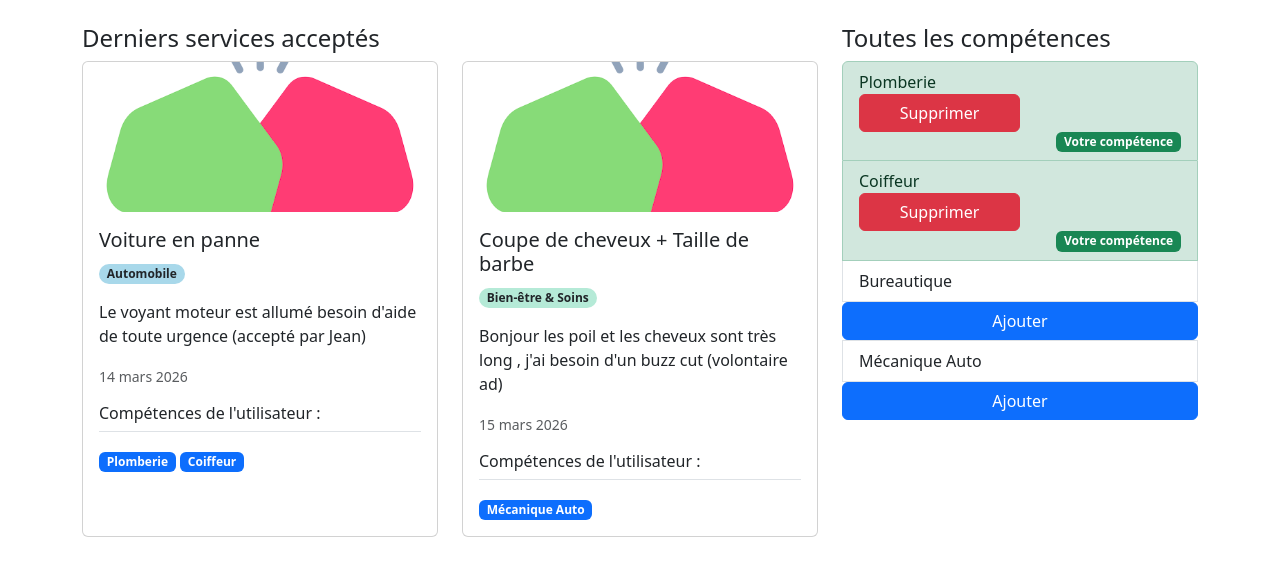
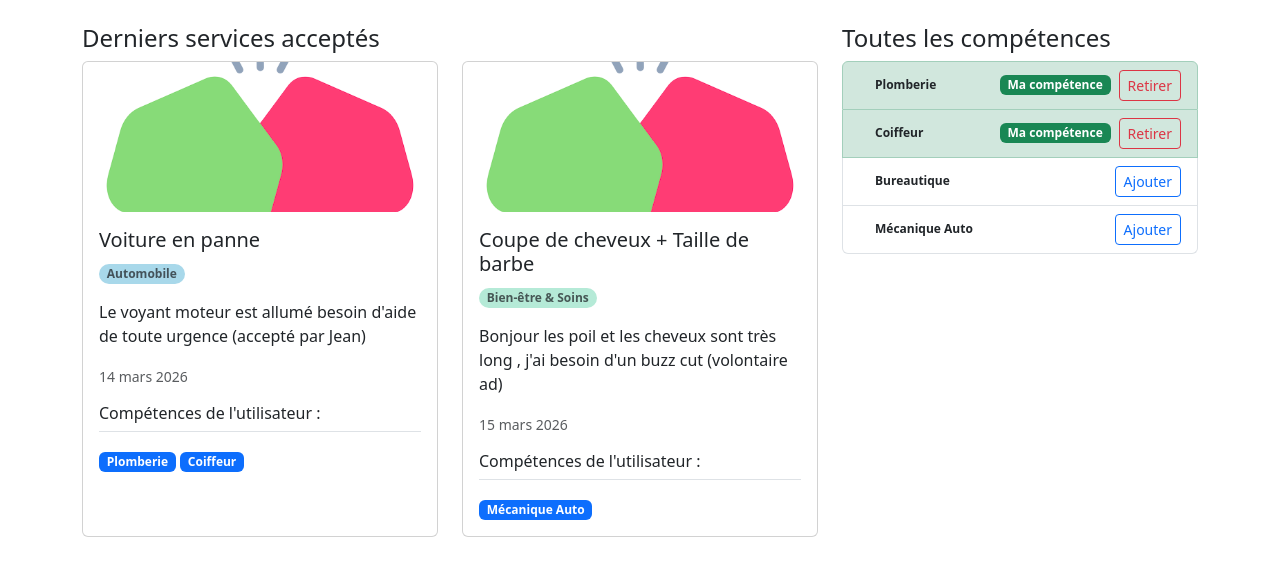
Before and after one commit to theosdu64/Examdjango, a Django app: page /app/ in a window 1280 px wide. Shown: the part 56-632 px from the top of the page. Run offline with Django 5.2, Linux system fonts and the light colour scheme; a user stored in the database is signed in; data comes from the database, SQL or seed files in the repository; some libraries are stand-ins or nearby versions.

Commit message:
fix style home.html

```diff
--- a/mesvoisin/app/templates/home.html
+++ b/mesvoisin/app/templates/home.html
@@ -10,10 +10,12 @@
         {% for service in last_services %}
         <div class="col-md-6 mb-3">
           <div class="card h-100">
-            <img src="{% static 'app/images/img.png' %}" class="card-img-top" alt="logo" style="max-height: 150px; object-fit: cover;">
+            <img src="{% static 'app/images/img.png' %}" class="card-img-top" alt="logo" style="max-height: 150px; object-fit: cover" />
             <div class="card-body">
               <h5 class="card-title">{{ service.title }}</h5>
-              <p class="card-text"><small class="badge rounded-pill text-dark"  style="background-color: {{ service.skill.category.color }};">{{ service.skill.category.name }}</small></p>
+              <p class="card-text">
+                <small class="badge rounded-pill text-muted" style="background-color: {{ service.skill.category.color }};">{{ service.skill.category.name }}</small>
+              </p>
               <p class="card-text">{{ service.description }}</p>
               <p class="card-text"><small class="text-muted">{{ service.date }}</small></p>
               <h6 class="border-bottom pb-2 mb-3">Compétences de l'utilisateur :</h6>
@@ -26,30 +28,45 @@
         {% endfor %}
       </div>
     </div>
+
     <div class="col-md-4">
       <h4>Toutes les compétences</h4>
       <ul class="list-group">
         {% if user.is_authenticated %}
           {% for skill in all_skill %}
             {% if skill.name in user_skill %}
-              <li class="list-group-item list-group-item-success">{{ skill.name }}
-                  <form action="{% url 'app:delete_skill' skill.id %}" method="post">
+            <li class="list-group-item list-group-item-success d-flex justify-content-between align-items-center">
+              <div>
+                <span class="badge px-3 py-2 text-dark">{{ skill.name }}</span>
+              </div>
+              <div class="d-flex align-items-center gap-2">
+                <span class="badge bg-success">Ma compétence</span>
+                <form action="{% url 'app:delete_skill' skill.id %}" method="post">
                   {% csrf_token %}
-                 <button type="submit" class="btn btn-danger w-50">Supprimer</button>
-                  </form>
-                <span class="badge bg-success float-end">Votre compétence</span>
-              </li>
+                  <button type="submit" class="btn btn-outline-danger btn-sm">Retirer</button>
+                </form>
+              </div>
+            </li>
             {% else %}
-              <li class="list-group-item">{{ skill.name }}</li>
+            <li class="list-group-item d-flex justify-content-between align-items-center">
+              <div>
+                  <span class="badge px-3 py-2 text-dark">{{ skill.name }}</span>
+              </div>
               <form action="{% url 'app:add_skill' skill.id %}" method="post">
                 {% csrf_token %}
-                <button type="submit" class="btn btn-primary w-100">Ajouter</button>
+                <button type="submit" class="btn btn-outline-primary btn-sm">Ajouter</button>
               </form>
+            </li>
             {% endif %}
           {% endfor %}
         {% else %}
           {% for skill in all_skill %}
-            <li class="list-group-item">{{ skill.name }}</li>
+          <li class="list-group-item d-flex justify-content-between align-items-center">
+            <div>
+              <span class="badge rounded-pill px-3 py-2" style="background-color: {{ skill.category.color }}; color: #333;">{{ skill.category.name }}</span>
+              {{ skill.name }}
+            </div>
+          </li>
           {% endfor %}
         {% endif %}
       </ul>
```
